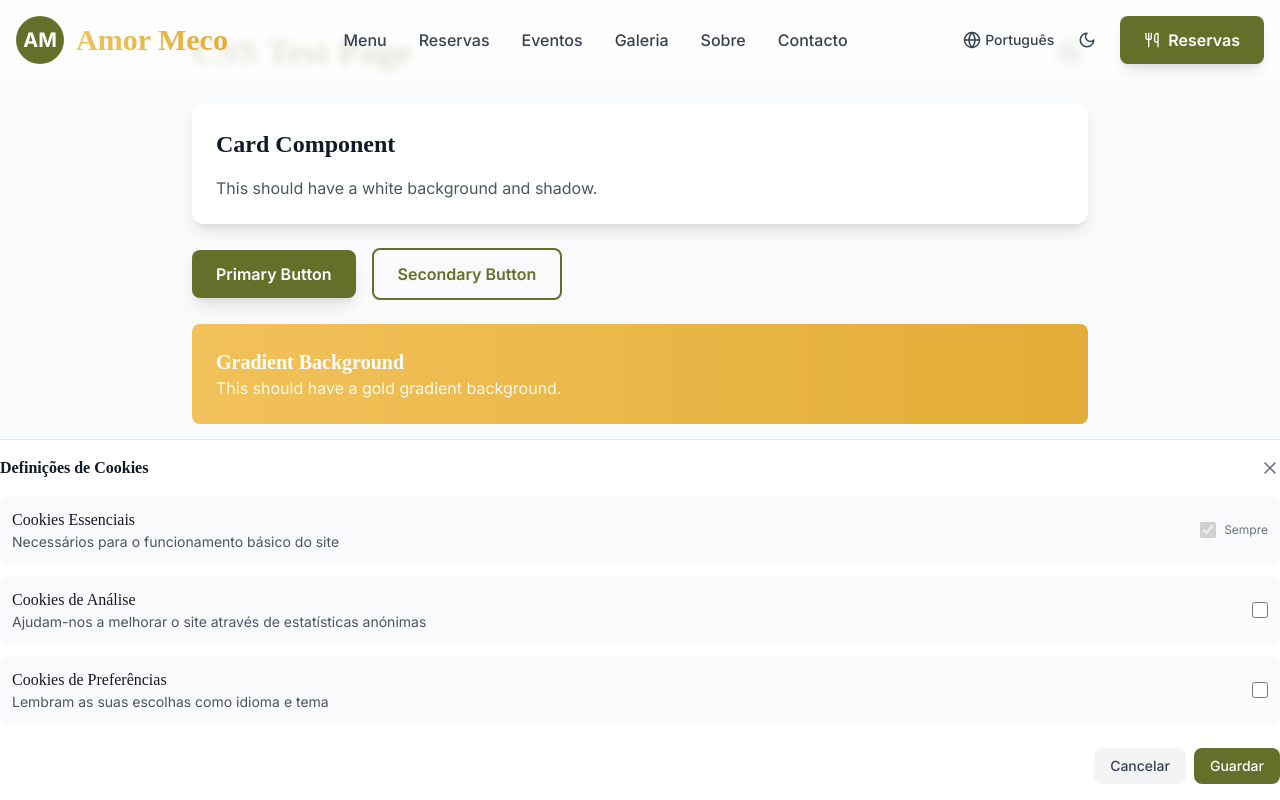
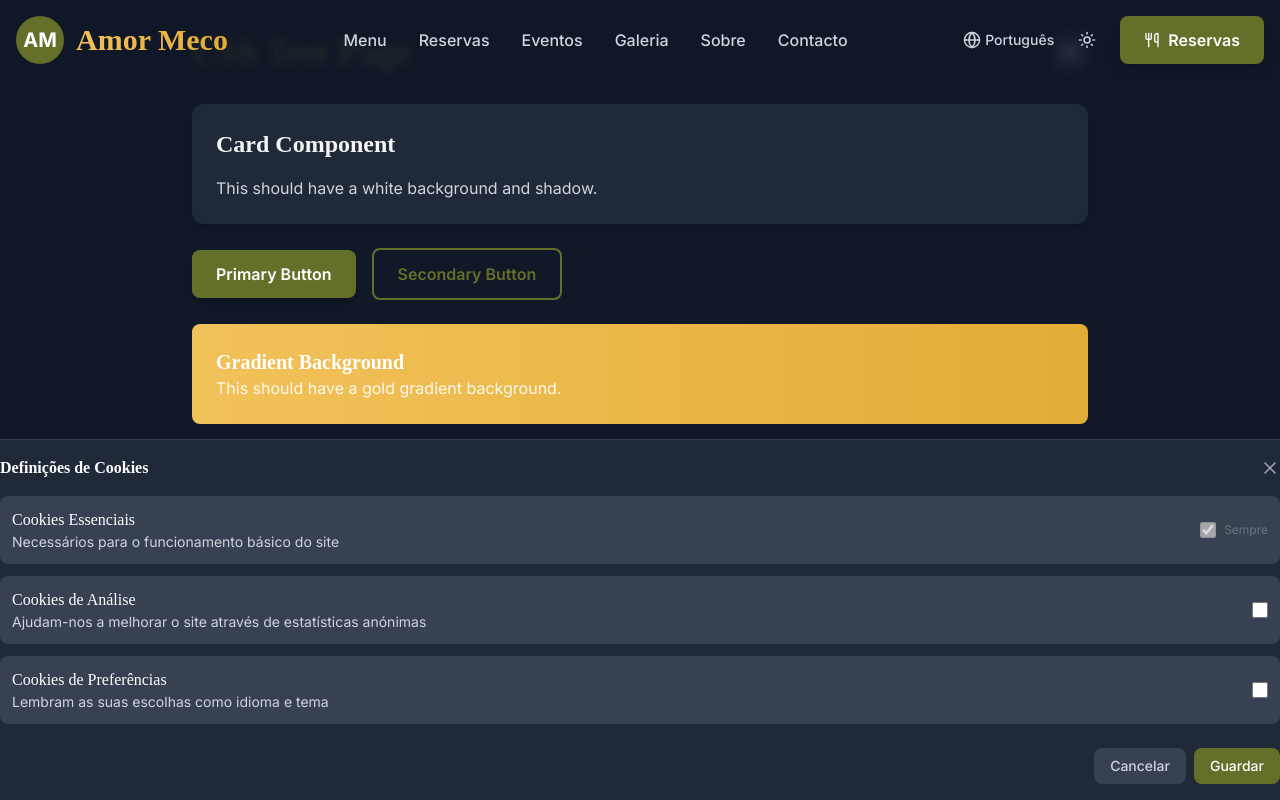
Before and after one commit to rogerUserGitHub/amor-meco-restaurant, a Next.js app: page /test in a window 1280 px wide. Both pictures are taken after a click on the button "Definições". Shown: the top 800 px of the page. Built offline with nearby package versions, Linux system fonts and the light colour scheme.

Commit message:
fix cookie banner selection

```diff
--- a/app/layout.tsx
+++ b/app/layout.tsx
@@ -205,11 +205,17 @@ export default function RootLayout({
             __html: `
               (function() {
                 try {
-                  var theme = localStorage.getItem('theme') || 'light';
+                  // Clear any existing theme from localStorage
+                  localStorage.removeItem('theme');
+
+                  // Always default to dark theme
                   document.documentElement.classList.remove('light', 'dark');
-                  document.documentElement.classList.add(theme);
+                  document.documentElement.classList.add('dark');
                 } catch (e) {
                   console.log('Theme initialization failed:', e);
+                  // Fallback to dark theme
+                  document.documentElement.classList.remove('light', 'dark');
+                  document.documentElement.classList.add('dark');
                 }
               })();
             `,
--- a/app/pdfmenu/page.tsx
+++ b/app/pdfmenu/page.tsx
@@ -17,7 +17,6 @@ export default function PDFMenuPage() {
   const handleDownload = () => {
     // In a real implementation, this would download the PDF in the selected language
     const filename = `amor-meco-menu-${selectedLanguage}.pdf`;
-    console.log(`Downloading ${filename}`);
 
     // Simulate download
     const link = document.createElement('a');
--- a/components/Analytics.tsx
+++ b/components/Analytics.tsx
@@ -11,8 +11,6 @@ export default function Analytics() {
 
     if (preferences.analytics) {
       // Initialize analytics here
-      console.log('Analytics enabled - loading tracking scripts');
-
       // Example: Google Analytics
       // if (typeof window !== 'undefined' && window.gtag) {
       //   window.gtag('config', 'GA_MEASUREMENT_ID', {
@@ -20,7 +18,6 @@ export default function Analytics() {
       //     page_location: window.location.href,
       //   });
       // }
-
       // Example: Facebook Pixel
       // if (typeof window !== 'undefined' && window.fbq) {
       //   window.fbq('init', 'FB_PIXEL_ID');
--- a/components/Contact.tsx
+++ b/components/Contact.tsx
@@ -276,9 +276,6 @@ export default function Contact() {
               <div>
                 <label className="block text-sm font-medium text-gray-700 dark:text-gray-300 mb-2">
                   {t('contact.phone')}{' '}
-                  <span className="text-gray-500 text-xs">
-                    ({t('contact.optional')})
-                  </span>
                 </label>
                 <input
                   type="tel"
--- a/components/CookieBanner.tsx
+++ b/components/CookieBanner.tsx
@@ -2,86 +2,74 @@
 
 import { useState, useEffect } from 'react';
 import { useLanguage } from './LanguageProvider';
+import {
+  useCookiePreferences,
+  type CookiePreferences,
+} from '../hooks/useCookiePreferences';
 import { motion, AnimatePresence } from 'framer-motion';
 import { Cookie, X, Settings, Check } from 'lucide-react';
 
-type CookiePreferences = {
-  essential: boolean;
-  analytics: boolean;
-  preferences: boolean;
-};
-
 export default function CookieBanner() {
   const { t } = useLanguage();
+  const { preferences, isLoaded, updatePreferences } = useCookiePreferences();
   const [isVisible, setIsVisible] = useState(false);
   const [showSettings, setShowSettings] = useState(false);
-  const [preferences, setPreferences] = useState<CookiePreferences>({
-    essential: true,
-    analytics: false,
-    preferences: false,
-  });
+  const [localPreferences, setLocalPreferences] =
+    useState<CookiePreferences | null>(null);
 
   useEffect(() => {
-    const cookieConsent = localStorage.getItem('cookieConsent');
-    if (!cookieConsent) {
-      setIsVisible(true);
+    if (isLoaded) {
+      const hasConsent = localStorage.getItem('cookieConsent');
+      if (!hasConsent) {
+        setIsVisible(true);
+      }
     }
-  }, []);
+  }, [isLoaded]);
+
+  useEffect(() => {
+    if (preferences) {
+      setLocalPreferences(preferences);
+    }
+  }, [preferences]);
 
   const handleAcceptAll = () => {
-    const allAccepted: CookiePreferences = {
+    const allAccepted = {
       essential: true,
       analytics: true,
       preferences: true,
     };
-    saveCookiePreferences(allAccepted);
+    updatePreferences(allAccepted);
     setIsVisible(false);
   };
 
   const handleRejectAll = () => {
-    const onlyEssential: CookiePreferences = {
+    const onlyEssential = {
       essential: true,
       analytics: false,
       preferences: false,
     };
-    saveCookiePreferences(onlyEssential);
+    updatePreferences(onlyEssential);
     setIsVisible(false);
   };
 
   const handleSavePreferences = () => {
-    saveCookiePreferences(preferences);
-    setIsVisible(false);
-    setShowSettings(false);
-  };
-
-  const saveCookiePreferences = (prefs: CookiePreferences) => {
-    localStorage.setItem('cookieConsent', JSON.stringify(prefs));
-    localStorage.setItem('cookieConsentDate', new Date().toISOString());
-    applyCookiePreferences(prefs);
-  };
-
-  const applyCookiePreferences = (prefs: CookiePreferences) => {
-    if (prefs.analytics) {
-      console.log('Analytics cookies enabled');
-    } else {
-      console.log('Analytics cookies disabled');
-    }
-    if (prefs.preferences) {
-      console.log('Preference cookies enabled');
-    } else {
-      console.log('Preference cookies disabled');
+    if (localPreferences) {
+      updatePreferences(localPreferences);
+      setIsVisible(false);
+      setShowSettings(false);
     }
   };
 
-  const handlePreferenceChange = (type: keyof CookiePreferences) => {
-    if (type === 'essential') return;
-    setPreferences((prev) => ({
-      ...prev,
-      [type]: !prev[type],
+  const handlePreferenceChange = (type: 'analytics' | 'preferences') => {
+    if (!localPreferences) return;
+
+    setLocalPreferences((prev: CookiePreferences | null) => ({
+      ...prev!,
+      [type]: !prev![type],
     }));
   };
 
-  if (!isVisible) return null;
+  if (!isLoaded || !isVisible) return null;
 
   return (
     <AnimatePresence>
@@ -158,7 +146,7 @@ export default function CookieBanner() {
                   <div className="flex items-center">
                     <input
                       type="checkbox"
-                      checked={preferences.essential}
+                      checked={localPreferences?.essential}
                       disabled
                       className="w-4 h-4 text-primary bg-gray-100 border-gray-300 rounded focus:ring-primary"
                     />
@@ -179,7 +167,7 @@ export default function CookieBanner() {
                   </div>
                   <input
                     type="checkbox"
-                    checked={preferences.analytics}
+                    checked={localPreferences?.analytics}
                     onChange={() => handlePreferenceChange('analytics')}
                     className="w-4 h-4 text-primary bg-gray-100 border-gray-300 rounded focus:ring-primary"
                   />
@@ -196,7 +184,7 @@ export default function CookieBanner() {
                   </div>
                   <input
                     type="checkbox"
-                    checked={preferences.preferences}
+                    checked={localPreferences?.preferences}
                     onChange={() => handlePreferenceChange('preferences')}
                     className="w-4 h-4 text-primary bg-gray-100 border-gray-300 rounded focus:ring-primary"
                   />
--- a/components/CookieSettings.tsx
+++ b/components/CookieSettings.tsx
@@ -1,6 +1,6 @@
 'use client';
 
-import { useState } from 'react';
+import React, { useState } from 'react';
 import { useLanguage } from './LanguageProvider';
 import { useCookiePreferences } from '../hooks/useCookiePreferences';
 import { motion } from 'framer-motion';
@@ -12,19 +12,33 @@ export default function CookieSettings() {
   const [showSettings, setShowSettings] = useState(false);
   const [localPreferences, setLocalPreferences] = useState(preferences);
 
+  // Update localPreferences when preferences change
+  React.useEffect(() => {
+    if (preferences) {
+      setLocalPreferences(preferences);
+    }
+  }, [preferences]);
+
   const handlePreferenceChange = (type: 'analytics' | 'preferences') => {
-    if (!localPreferences) return;
+    if (!localPreferences) {
+      return;
+    }
 
-    setLocalPreferences((prev) => ({
-      ...prev!,
-      [type]: !prev![type],
-    }));
+    setLocalPreferences((prev) => {
+      const newPrefs = {
+        ...prev!,
+        [type]: !prev![type],
+      };
+      return newPrefs;
+    });
   };
 
   const handleSave = () => {
     if (localPreferences) {
       updatePreferences(localPreferences);
       setShowSettings(false);
+    } else {
+      console.log('CookieSettings - no localPreferences to save');
     }
   };
 
--- a/components/LanguageProvider.tsx
+++ b/components/LanguageProvider.tsx
@@ -45,7 +45,7 @@ const translations = {
     'menu.subtitle': 'Sabores Tradicionais com Toque Moderno',
     'menu.description':
       'Descubra os sabores únicos da gastronomia portuguesa, onde cada prato conta uma história de tradição e inovação. Dos frescos frutos do mar às carnes grelhadas, passando pelos doces conventuais, oferecemos uma experiência culinária que celebra a rica herança gastronómica de Portugal.',
-    'menu.download': 'Descarregar Menu PDF',
+    'menu.download': 'Menu PDF',
     'menu.downloadText': 'Clique para descarregar o nosso menu completo em PDF',
     'menu.photoPlaceholder': 'Foto do Menu',
     'menu.portugueseCuisine': 'Cozinha Portuguesa',
@@ -54,7 +54,7 @@ const translations = {
     'menu.traditionalMeat': 'Pratos de Carne Tradicionais',
     'menu.homemadeBreads': 'Pães e Pastelaria Caseiros',
     'menu.portugueseWines': 'Vinhos e Bebidas Portugueses',
-    'menu.downloadPdf': 'Descarregar PDF',
+    'menu.downloadPdf': 'Descarregar',
     'gallery.title': 'Galeria',
     'gallery.subtitle': 'Momentos Especiais no Amor Meco',
     'gallery.description':
@@ -288,7 +288,7 @@ const translations = {
     // Contact Form Labels
     'contact.name': 'Nome',
     'contact.email': 'Email',
-    'contact.phone': 'Telefone (Opcional)',
+    'contact.phone': 'Telefone',
     'contact.subject': 'Assunto',
     'contact.message': 'Mensagem',
     'contact.sendMessage': 'Enviar Mensagem',
@@ -358,7 +358,7 @@ const translations = {
     'menu.subtitle': 'Traditionele Smaken met Moderne Twist',
     'menu.description':
       'Ontdek de unieke smaken van de Portugese gastronomie, waar elk gerecht een verhaal vertelt van traditie en innovatie. Van verse zeevruchten tot gegrilde vleesgerechten, en van kloosterdesserts, bieden we een culinaire ervaring die de rijke gastronomische erfenis van Portugal viert.',
-    'menu.download': 'Menu PDF Downloaden',
+    'menu.download': 'Menu PDF',
     'menu.downloadText': 'Klik om ons volledige menu in PDF te downloaden',
     'menu.photoPlaceholder': 'Menu Foto',
     'menu.portugueseCuisine': 'Portugese Keuken',
@@ -367,7 +367,7 @@ const translations = {
     'menu.traditionalMeat': 'Traditionele Vleesgerechten',
     'menu.homemadeBreads': 'Zelfgemaakte Broden & Gebak',
     'menu.portugueseWines': 'Portugese Wijnen & Dranken',
-    'menu.downloadPdf': 'PDF Downloaden',
+    'menu.downloadPdf': 'Downloaden',
     'gallery.title': 'Galerij',
     'gallery.subtitle': 'Speciale Momenten bij Amor Meco',
     'gallery.description':
@@ -602,7 +602,7 @@ const translations = {
     // Contact Form Labels
     'contact.name': 'Naam',
     'contact.email': 'E-mail',
-    'contact.phone': 'Telefoon (Optioneel)',
+    'contact.phone': 'Telefoon',
     'contact.subject': 'Onderwerp',
     'contact.message': 'Bericht',
     'contact.sendMessage': 'Bericht Versturen',
@@ -671,7 +671,7 @@ const translations = {
     'menu.subtitle': 'Traditional Flavors with Modern Twist',
     'menu.description':
       'Discover the unique flavors of Portuguese gastronomy, where each dish tells a story of tradition and innovation. From fresh seafood to grilled meats, and convent desserts, we offer a culinary experience that celebrates the rich gastronomic heritage of Portugal.',
-    'menu.download': 'Download Menu PDF',
+    'menu.download': 'Menu PDF',
     'menu.downloadText': 'Click to download our complete menu in PDF',
     'menu.photoPlaceholder': 'Menu Photo',
     'menu.portugueseCuisine': 'Portuguese Cuisine',
@@ -680,7 +680,7 @@ const translations = {
     'menu.traditionalMeat': 'Traditional Meat Dishes',
     'menu.homemadeBreads': 'Homemade Breads & Pastries',
     'menu.portugueseWines': 'Portuguese Wines & Beverages',
-    'menu.downloadPdf': 'Download PDF',
+    'menu.downloadPdf': 'Download',
     'gallery.title': 'Gallery',
     'gallery.subtitle': 'Special Moments at Amor Meco',
     'gallery.description':
@@ -910,7 +910,7 @@ const translations = {
     // Contact Form Labels
     'contact.name': 'Name',
     'contact.email': 'Email',
-    'contact.phone': 'Phone (Optional)',
+    'contact.phone': 'Phone',
     'contact.subject': 'Subject',
     'contact.message': 'Message',
     'contact.sendMessage': 'Send Message',
@@ -980,7 +980,7 @@ const translations = {
     'menu.subtitle': 'Sabores Tradicionales con Toque Moderno',
     'menu.description':
       'Descubre los sabores únicos de la gastronomía portuguesa, donde cada plato cuenta una historia de tradición e innovación. Desde mariscos frescos hasta carnes a la parrilla, y postres conventuales, ofrecemos una experiencia culinaria que celebra la rica herencia gastronómica de Portugal.',
-    'menu.download': 'Descargar Menú PDF',
+    'menu.download': 'Menú PDF',
     'menu.downloadText': 'Haz clic para descargar nuestro menú completo en PDF',
     'menu.photoPlaceholder': 'Foto del Menú',
     'menu.portugueseCuisine': 'Cocina Portuguesa',
@@ -989,7 +989,7 @@ const translations = {
     'menu.traditionalMeat': 'Platos de Carne Tradicionales',
     'menu.homemadeBreads': 'Panes y Pastelería Caseros',
     'menu.portugueseWines': 'Vinos y Bebidas Portugueses',
-    'menu.downloadPdf': 'Descargar PDF',
+    'menu.downloadPdf': 'Descargar',
     'gallery.title': 'Galería',
     'gallery.subtitle': 'Momentos Especiales en Amor Meco',
     'gallery.description':
@@ -1222,7 +1222,7 @@ const translations = {
     // Contact Form Labels
     'contact.name': 'Nombre',
     'contact.email': 'Email',
-    'contact.phone': 'Teléfono (Opcional)',
+    'contact.phone': 'Teléfono',
     'contact.subject': 'Asunto',
     'contact.message': 'Mensaje',
     'contact.sendMessage': 'Enviar Mensaje',
@@ -1293,7 +1293,7 @@ const translations = {
     'menu.subtitle': 'Saveurs Traditionnelles avec une Touche Moderne',
     'menu.description':
       "Découvrez les saveurs uniques de la gastronomie portugaise, où chaque plat raconte une histoire de tradition et d'innovation. Des fruits de mer frais aux viandes grillées, et des desserts conventuels, nous offrons une expérience culinaire qui célèbre le riche patrimoine gastronomique du Portugal.",
-    'menu.download': 'Télécharger le Menu PDF',
+    'menu.download': 'Le Menu PDF',
     'menu.downloadText': 'Cliquez pour télécharger notre menu complet en PDF',
     'menu.photoPlaceholder': 'Photo du Menu',
     'menu.portugueseCuisine': 'Cuisine Portugaise',
@@ -1302,7 +1302,7 @@ const translations = {
     'menu.traditionalMeat': 'Plats de Viande Traditionnels',
     'menu.homemadeBreads': 'Pains et Pâtisseries Maison',
     'menu.portugueseWines': 'Vins et Boissons Portugais',
-    'menu.downloadPdf': 'Télécharger PDF',
+    'menu.downloadPdf': 'Télécharger',
     'gallery.title': 'Galerie',
     'gallery.subtitle': 'Moments Spéciaux chez Amor Meco',
     'gallery.description':
@@ -1421,7 +1421,7 @@ const translations = {
     'contact.subtitle': 'Entrez en Contact',
     'contact.name': 'Nom',
     'contact.email': 'Email',
-    'contact.phone': 'Téléphone (Optionnel)',
+    'contact.phone': 'Téléphone',
     'contact.subject': 'Sujet',
     'contact.message': 'Message',
     'contact.sendMessage': 'Envoyer le Message',
@@ -1517,7 +1517,7 @@ const translations = {
     'menu.subtitle': 'Traditionelle Aromen mit Modernem Twist',
     'menu.description':
       'Entdecken Sie die einzigartigen Aromen der portugiesischen Gastronomie, wo jedes Gericht eine Geschichte von Tradition und Innovation erzählt. Von frischen Meeresfrüchten bis zu gegrilltem Fleisch und Klosterdesserts bieten wir eine kulinarische Erfahrung, die das reiche gastronomische Erbe Portugals feiert.',
-    'menu.download': 'Menü PDF Herunterladen',
+    'menu.download': 'Menü PDF',
     'menu.downloadText':
       'Klicken Sie, um unser vollständiges Menü in PDF herunterzuladen',
     'menu.photoPlaceholder': 'Menü Foto',
@@ -1527,7 +1527,7 @@ const translations = {
     'menu.traditionalMeat': 'Traditionelle Fleischgerichte',
     'menu.homemadeBreads': 'Hausgemachte Brote & Gebäck',
     'menu.portugueseWines': 'Portugiesische Weine & Getränke',
-    'menu.downloadPdf': 'PDF Herunterladen',
+    'menu.downloadPdf': 'Herunterladen',
     'gallery.title': 'Galerie',
     'gallery.subtitle': 'Besondere Momente bei Amor Meco',
     'gallery.description':
@@ -1648,7 +1648,7 @@ const translations = {
     'contact.subtitle': 'Kontakt Aufnehmen',
     'contact.name': 'Name',
     'contact.email': 'Email',
-    'contact.phone': 'Telefon (Optional)',
+    'contact.phone': 'Telefon',
     'contact.subject': 'Betreff',
     'contact.message': 'Nachricht',
     'contact.sendMessage': 'Nachricht Senden',
--- a/components/Navigation.tsx
+++ b/components/Navigation.tsx
@@ -265,6 +265,19 @@ export default function Navigation() {
 
           {/* Mobile Actions */}
           <div className="lg:hidden flex items-center space-x-2">
+            {/* Mobile Theme Toggle */}
+            <button
+              onClick={toggleTheme}
+              className="p-2 text-gray-700 dark:text-gray-300 hover:text-gold dark:hover:text-gold transition-colors duration-200"
+              title={t('nav.theme')}
+            >
+              {themeMounted && theme === 'light' ? (
+                <Moon size={20} />
+              ) : (
+                <Sun size={20} />
+              )}
+            </button>
+
             {/* Mobile Language Picker */}
             <div className="relative language-picker">
               <button
@@ -419,23 +432,6 @@ export default function Navigation() {
 
               {/* Mobile Actions */}
               <div className="pt-4 border-t border-gray-200 dark:border-gray-700 space-y-4">
-                {/* Theme Toggle */}
-                <div className="flex items-center justify-between">
-                  <span className="text-sm text-gray-600 dark:text-gray-400">
-                    {t('nav.theme')}:
-                  </span>
-                  <button
-                    onClick={toggleTheme}
-                    className="p-2 text-gray-700 dark:text-gray-300 hover:text-primary dark:hover:text-primary transition-colors duration-200"
-                  >
-                    {themeMounted && theme === 'light' ? (
-                      <Moon size={18} />
-                    ) : (
-                      <Sun size={18} />
-                    )}
-                  </button>
-                </div>
-
                 {/* Reservations Button */}
                 <button
                   onClick={() => handleNavigation('reservations')}
--- a/components/ThemeProvider.tsx
+++ b/components/ThemeProvider.tsx
@@ -7,7 +7,6 @@ import {
   useState,
   useCallback,
 } from 'react';
-import { useCookiePreferences } from '../hooks/useCookiePreferences';
 
 type Theme = 'light' | 'dark';
 
@@ -19,55 +18,30 @@ type ThemeContextType = {
 const ThemeContext = createContext<ThemeContextType | undefined>(undefined);
 
 export function ThemeProvider({ children }: { children: React.ReactNode }) {
-  const [theme, setTheme] = useState<Theme>('light');
+  const [theme, setTheme] = useState<Theme>('dark');
   const [mounted, setMounted] = useState(false);
-  const { preferences, isLoaded } = useCookiePreferences();
 
-  // Initialize theme only once when component mounts and cookie preferences are loaded
+  // Initialize theme
   useEffect(() => {
-    if (!mounted) {
-      setMounted(true);
-      return;
-    }
+    setMounted(true);
+    setTheme('dark');
+  }, []);
 
-    if (isLoaded && preferences) {
-      // Only load saved theme if preferences cookies are allowed
-      if (preferences.preferences) {
-        const savedTheme = localStorage.getItem('theme') as Theme;
-        if (savedTheme && ['light', 'dark'].includes(savedTheme)) {
-          setTheme(savedTheme);
-        } else if (window.matchMedia('(prefers-color-scheme: dark)').matches) {
-          setTheme('dark');
-        }
-      } else {
-        // Fallback to system preference if no cookie consent
-        if (window.matchMedia('(prefers-color-scheme: dark)').matches) {
-          setTheme('dark');
-        }
-      }
-    }
-  }, [mounted, isLoaded, preferences]);
-
-  // Apply theme to DOM and save to localStorage
+  // Apply theme to DOM
   useEffect(() => {
-    if (mounted && preferences) {
+    if (mounted) {
       const root = window.document.documentElement;
       root.classList.remove('light', 'dark');
       root.classList.add(theme);
-
-      // Only save to localStorage if preferences cookies are allowed
-      if (preferences.preferences) {
-        localStorage.setItem('theme', theme);
-      }
     }
-  }, [theme, mounted, preferences]);
+  }, [theme, mounted]);
 
   const toggleTheme = useCallback(() => {
     setTheme((prev) => (prev === 'light' ? 'dark' : 'light'));
   }, []);
 
   if (!mounted) {
-    return <div className="light">{children}</div>;
+    return <div className="dark">{children}</div>;
   }
 
   return (
--- a/hooks/useLanguage.ts
+++ b/hooks/useLanguage.ts
@@ -39,7 +39,7 @@ const translations = {
     // Contact Form Labels
     'contact.name': 'Nome',
     'contact.email': 'Email',
-    'contact.phone': 'Telefone (Opcional)',
+    'contact.phone': 'Telefone',
     'contact.subject': 'Assunto',
     'contact.message': 'Mensagem',
     'contact.sendMessage': 'Enviar Mensagem',
--- a/hooks/useTheme.ts
+++ b/hooks/useTheme.ts
@@ -1,26 +1,21 @@
 import { useState, useEffect, useCallback } from 'react';
 
 export function useTheme() {
-  const [theme, setThemeState] = useState('light');
+  const [theme, setThemeState] = useState('dark');
   const [mounted, setMounted] = useState(false);
 
   useEffect(() => {
     setMounted(true);
-    // Get theme from localStorage or default to 'light'
-    const savedTheme = localStorage.getItem('theme') || 'light';
-    setThemeState(savedTheme);
+    // Always default to dark theme
+    setThemeState('dark');
   }, []);
 
   useEffect(() => {
-    if (mounted) {
-      // Apply theme to document
-      const root = document.documentElement;
-      root.classList.remove('light', 'dark');
-      root.classList.add(theme);
-      // Save to localStorage
-      localStorage.setItem('theme', theme);
-    }
-  }, [theme, mounted]);
+    // Apply theme to document immediately to prevent flash
+    const root = document.documentElement;
+    root.classList.remove('light', 'dark');
+    root.classList.add(theme);
+  }, [theme]);
 
   const toggleTheme = useCallback(() => {
     setThemeState((prev) => (prev === 'light' ? 'dark' : 'light'));
```
